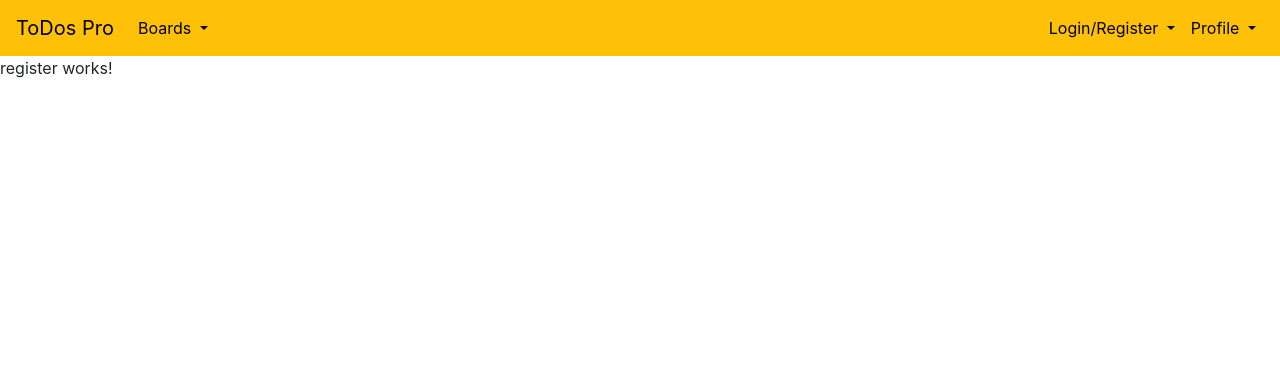
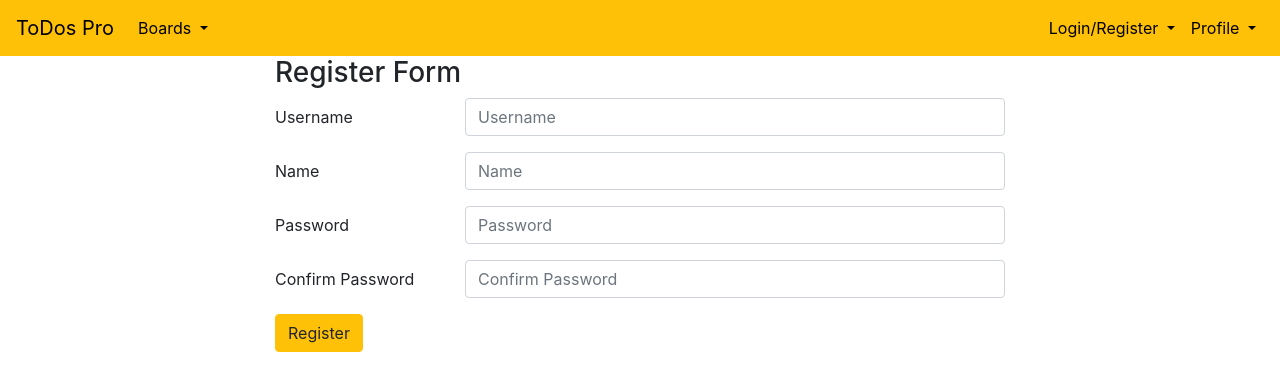
Before and after one commit to mike1477/todospro, an Angular app in the folder frontend/: page /register in a window 1280 px wide. Shown: the top 390 px of the page. Built offline with nearby package versions, Linux system fonts and the light colour scheme.

Commit message:
Create view for register, login and edit pages

```diff
--- a/frontend/src/app/app.module.ts
+++ b/frontend/src/app/app.module.ts
@@ -7,6 +7,7 @@ import { RegisterComponent } from './users/register/register.component';
 import { EditUserComponent } from './users/edit-user/edit-user.component';
 import { HeaderComponent } from './header/header.component';
 import { AppRoutingModule } from './/app-routing.module';
+import { FormsModule } from '@angular/forms';
 
 @NgModule({
   declarations: [
@@ -18,7 +19,8 @@ import { AppRoutingModule } from './/app-routing.module';
   ],
   imports: [
     BrowserModule,
-    AppRoutingModule
+    AppRoutingModule,
+    FormsModule
   ],
   providers: [],
   bootstrap: [AppComponent]
--- a/frontend/src/app/users/edit-user/edit-user.component.html
+++ b/frontend/src/app/users/edit-user/edit-user.component.html
@@ -1,3 +1,33 @@
-<p>
-  edit-user works!
-</p>
+<div class="container">
+    <div class="row">
+        <div class="col-sm-8 offset-sm-2">
+        <h3>Edit Profile</h3>
+        <form>
+          <div class="form-group row">
+            <label for="name" class="col-sm-3 col-form-label">Name</label>
+            <div class="col-sm-9">
+              <input type="text" class="form-control" id="name" placeholder="Edit Name">
+            </div>
+          </div>
+          <div class="form-group row">
+            <label for="password" class="col-sm-3 col-form-label">Password</label>
+            <div class="col-sm-9">
+              <input type="password" class="form-control" id="password" placeholder="Password">
+            </div>
+          </div>
+          <div class="form-group row">
+            <label for="password2" class="col-sm-3 col-form-label">Confirm Password</label>
+            <div class="col-sm-9">
+              <input type="password" class="form-control" id="password2" placeholder="Confirm Password">
+            </div>
+          </div>
+
+          <div class="form-group row">
+            <div class="col-sm-10">
+              <button type="submit" class="btn btn-warning">Edit Profile</button>
+            </div>
+          </div>
+        </form>
+     </div>
+    </div>
+  </div>
--- a/frontend/src/app/users/login/login.component.html
+++ b/frontend/src/app/users/login/login.component.html
@@ -1,3 +1,26 @@
-<p>
-  login works!
-</p>
+<div class="container">
+  <div class="row">
+    <div class="col-sm-8 offset-sm-2">
+    <h3>Login Form</h3>
+    <form (ngSubmit) = "login()">
+      <div class="form-group row">
+        <label for="username" class="col-sm-2 col-form-label">Username</label>
+        <div class="col-sm-10">
+          <input type="text" [(ngModel)]="username" name="username" class="form-control" id="username" placeholder="Username">
+        </div>
+      </div>
+      <div class="form-group row">
+        <label for="password" class="col-sm-2 col-form-label">Password</label>
+        <div class="col-sm-10">
+          <input type="password" [(ngModel)]="password" name="password" class="form-control" id="password" placeholder="Password">
+        </div>
+      </div>
+      <div class="form-group row">
+        <div class="col-sm-10">
+          <button type="submit" class="btn btn-warning">Sign in</button>
+        </div>
+      </div>
+    </form>
+  </div>
+ </div>
+</div>
--- a/frontend/src/app/users/register/register.component.html
+++ b/frontend/src/app/users/register/register.component.html
@@ -1,3 +1,39 @@
-<p>
-  register works!
-</p>
+<div class="container">
+    <div class="row">
+        <div class="col-sm-8 offset-sm-2">
+            <h3>Register Form</h3>
+          <form (ngSubmit) = "register()">
+            <div class="form-group row">
+              <label for="username" class="col-sm-3 col-form-label">Username</label>
+              <div class="col-sm-9">
+                <input type="text" [(ngModel)]="username" name="username" class="form-control" id="username" placeholder="Username">
+              </div>
+            </div>
+            <div class="form-group row">
+              <label for="name" class="col-sm-3 col-form-label">Name</label>
+              <div class="col-sm-9">
+                <input type="text" [(ngModel)]="name" name="name" class="form-control" id="name" placeholder="Name">
+              </div>
+            </div>
+            <div class="form-group row">
+              <label for="password" class="col-sm-3 col-form-label">Password</label>
+              <div class="col-sm-9">
+                <input type="password" [(ngModel)]="password" name="password" class="form-control" id="password" placeholder="Password">
+              </div>
+            </div>
+            <div class="form-group row">
+              <label for="password2" class="col-sm-3 col-form-label">Confirm Password</label>
+              <div class="col-sm-9">
+                <input type="password" [(ngModel)]="password2" name="password2" class="form-control" id="password2" placeholder="Confirm Password">
+              </div>
+            </div>
+
+            <div class="form-group row">
+              <div class="col-sm-10">
+                <button type="submit" class="btn btn-warning">Register</button>
+              </div>
+            </div>
+          </form>
+       </div>
+   </div>
+</div>
```
